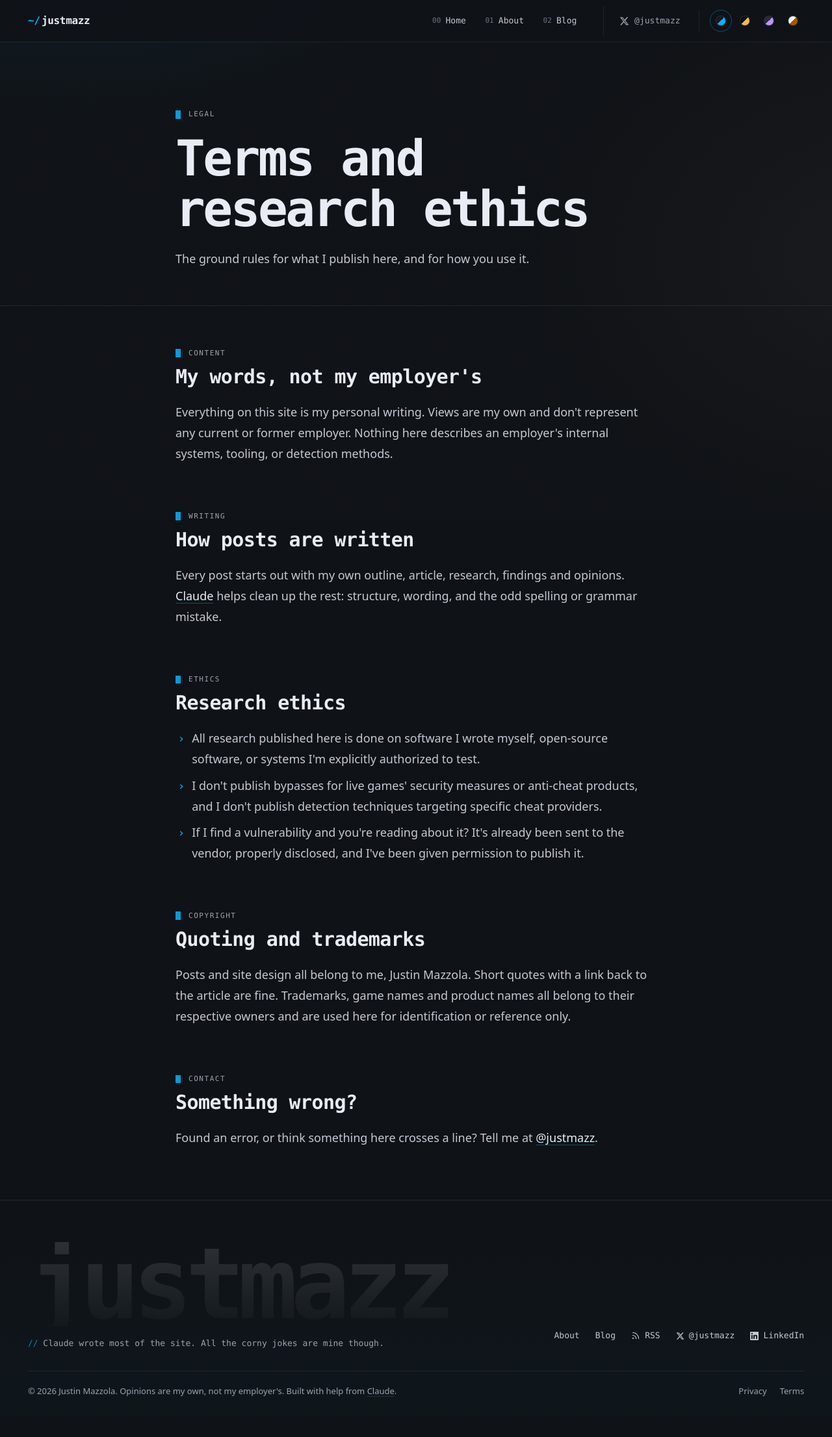
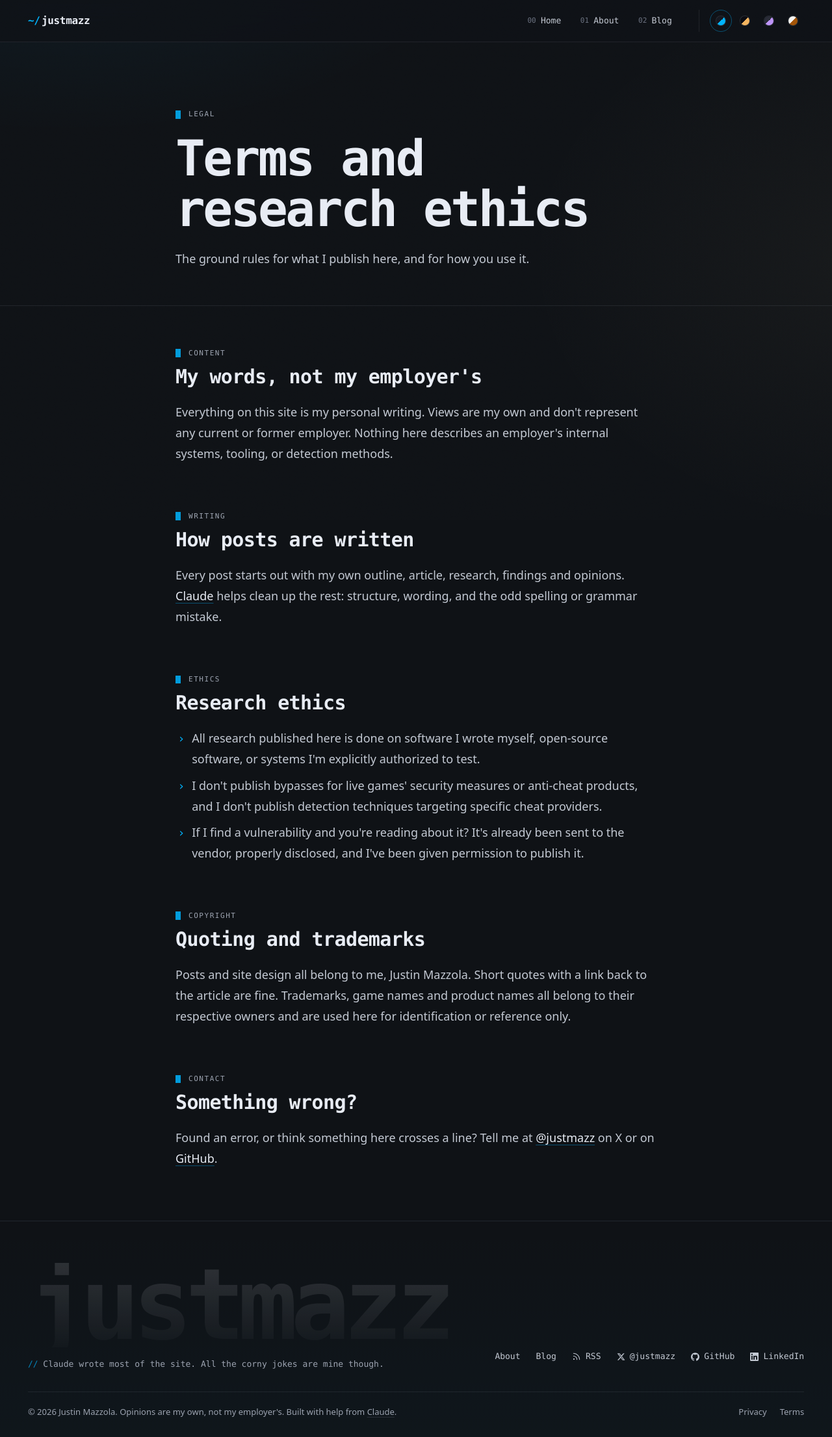
Before and after one commit to jmazzola/jmazzola.github.io, an Eleventy site: page src/terms.njk in a window 1280 px wide. Shown: the whole page at 65% size. Before the commit the page ends 2180 px from the top, so only its background shows below. Built offline with nearby package versions, Linux system fonts and the light colour scheme; Eleventy itself is replaced by a stand-in of ours; files that its build step writes are made by us from their sources; a web font is replaced by a local one; what diff would draw is missing.

Commit message:
Site: GitHub link in footer, About and contact spots; drop X from header; footer links on one line

```diff
--- a/src/_data/site.json
+++ b/src/_data/site.json
@@ -23,6 +23,7 @@
   "twitter": "justmazz",
   "twitterUrl": "https://x.com/justmazz",
   "linkedinUrl": "https://www.linkedin.com/in/justinmazzola",
+  "githubUrl": "https://github.com/jmazzola",
   "since": 2026,
   "theme": "titanium",
   "themes": {
--- a/src/_includes/base.njk
+++ b/src/_includes/base.njk
@@ -81,7 +81,7 @@
     "jobTitle": "{{ site.jobTitle }}",
     "description": "Ex-cheat dev turned senior security engineer, specializing in reverse engineering, anti-cheat, and anti-piracy.",
     "url": "{{ site.url }}/about/",
-    "sameAs": ["{{ site.twitterUrl }}"],
+    "sameAs": ["{{ site.twitterUrl }}", "{{ site.githubUrl }}"],
     "alumniOf": { "@type": "CollegeOrUniversity", "name": "Full Sail University" },
     "knowsAbout": ["Reverse engineering", "Anti-cheat", "Anti-piracy", "DRM", "LLVM", "Windows internals", "Kernel drivers", "x86", "PowerPC"]
   }
@@ -122,7 +122,6 @@
             <li><a class="nav-link" href="/about/"{% if section == "about" %} aria-current="page"{% endif %}><span class="nav-index" aria-hidden="true">01</span>About</a></li>
             <li><a class="nav-link" href="/blog/"{% if section == "blog" %} aria-current="{{ 'page' if page.url == '/blog/' else 'true' }}"{% endif %}><span class="nav-index" aria-hidden="true">02</span>Blog</a></li>
           </ul>
-          <a class="nav-social" href="{{ site.twitterUrl }}" rel="me noopener" target="_blank">{{ icons.xlogo(15) }}<span>@{{ site.twitter }}</span></a>
           <div class="theme-picker" role="group" aria-label="Color theme" data-theme-picker data-themes="{{ site.themes | dump | forceescape }}">
             {#- hidden themes render last ("1337" is an integer-like key, so JS puts it first) and stay hidden until unlocked -#}
             {%- for pass in [false, true] %}
@@ -155,6 +154,7 @@
             <li><a href="/blog/">Blog</a></li>
             <li><a href="/feed.xml">{{ icons.svg("rss", 14) }}RSS</a></li>
             <li><a href="{{ site.twitterUrl }}" rel="me noopener" target="_blank">{{ icons.xlogo(13) }}@{{ site.twitter }}</a></li>
+            <li><a href="{{ site.githubUrl }}" rel="me noopener" target="_blank">{{ icons.github(13) }}GitHub</a></li>
             <li><a href="{{ site.linkedinUrl }}" rel="me noopener" target="_blank">{{ icons.linkedin(13) }}LinkedIn</a></li>
           </ul>
         </nav>
--- a/src/_includes/icons.njk
+++ b/src/_includes/icons.njk
@@ -23,3 +23,8 @@
 {%- macro linkedin(size=16) -%}
 <svg class="icon icon-linkedin" width="{{ size }}" height="{{ size }}" viewBox="0 0 24 24" fill="currentColor" aria-hidden="true" focusable="false"><path d="M20.447 20.452h-3.554v-5.569c0-1.328-.027-3.037-1.852-3.037-1.853 0-2.136 1.445-2.136 2.939v5.667H9.351V9h3.414v1.561h.046c.477-.9 1.637-1.85 3.37-1.85 3.601 0 4.267 2.37 4.267 5.455v6.286zM5.337 7.433c-1.144 0-2.063-.926-2.063-2.065 0-1.138.92-2.063 2.063-2.063 1.14 0 2.064.925 2.064 2.063 0 1.139-.925 2.065-2.064 2.065zm1.782 13.019H3.555V9h3.564v11.452zM22.225 0H1.771C.792 0 0 .774 0 1.729v20.542C0 23.227.792 24 1.771 24h20.451C23.2 24 24 23.227 24 22.271V1.729C24 .774 23.2 0 22.222 0h.003z"/></svg>
 {%- endmacro -%}
+
+{#- GitHub mark, filled like the X one. -#}
+{%- macro github(size=16) -%}
+<svg class="icon icon-github" width="{{ size }}" height="{{ size }}" viewBox="0 0 24 24" fill="currentColor" aria-hidden="true" focusable="false"><path d="M12 .297c-6.63 0-12 5.373-12 12 0 5.303 3.438 9.8 8.205 11.385.6.113.82-.258.82-.577 0-.285-.01-1.04-.015-2.04-3.338.724-4.042-1.61-4.042-1.61C4.422 18.07 3.633 17.7 3.633 17.7c-1.087-.744.084-.729.084-.729 1.205.084 1.838 1.236 1.838 1.236 1.07 1.835 2.809 1.305 3.495.998.108-.776.417-1.305.76-1.605-2.665-.3-5.466-1.332-5.466-5.93 0-1.31.465-2.38 1.235-3.22-.135-.303-.54-1.523.105-3.176 0 0 1.005-.322 3.3 1.23.96-.267 1.98-.399 3-.405 1.02.006 2.04.138 3 .405 2.28-1.552 3.285-1.23 3.285-1.23.645 1.653.24 2.873.12 3.176.765.84 1.23 1.91 1.23 3.22 0 4.61-2.805 5.625-5.475 5.92.42.36.81 1.096.81 2.22 0 1.606-.015 2.896-.015 3.286 0 .315.21.69.825.57C20.565 22.092 24 17.592 24 12.297c0-6.627-5.373-12-12-12"/></svg>
+{%- endmacro -%}
--- a/src/about.njk
+++ b/src/about.njk
@@ -185,7 +185,7 @@ permalink: /about/
         <div><dt>Now</dt><dd>Senior Engineer II<small>[redacted]</small></dd></div>
         <div><dt>Previously</dt><dd>Rockstar Games<small>Anti-cheat and anti-piracy</small></dd></div>
         <div><dt>Education</dt><dd>Full Sail University<small>BS Game Development, Course Director Award</small></dd></div>
-        <div><dt>Elsewhere</dt><dd><a href="{{ site.twitterUrl }}" rel="me noopener" target="_blank">@{{ site.twitter }}</a></dd><dd><a href="{{ site.linkedinUrl }}" rel="me noopener" target="_blank">LinkedIn</a></dd></div>
+        <div><dt>Elsewhere</dt><dd><a href="{{ site.twitterUrl }}" rel="me noopener" target="_blank">@{{ site.twitter }}</a></dd><dd><a href="{{ site.githubUrl }}" rel="me noopener" target="_blank">GitHub</a></dd><dd><a href="{{ site.linkedinUrl }}" rel="me noopener" target="_blank">LinkedIn</a></dd></div>
       </dl>
     </aside>
   </div>
--- a/src/css/style.css
+++ b/src/css/style.css
@@ -357,19 +357,6 @@ a.cat:hover { color: var(--ink); }
   height: 1px;
   background: var(--accent);
 }
-.nav-social {
-  display: inline-flex;
-  align-items: center;
-  gap: 0.5rem;
-  min-height: 44px;
-  padding-left: 1.5rem;
-  border-left: 1px solid var(--line);
-  font-family: var(--font-mono);
-  font-size: var(--step--1);
-  color: var(--ink-mute);
-  transition: color var(--dur) var(--ease-out);
-}
-.nav-social:hover { color: var(--accent); }
 
 /* ---------- theme picker ---------- */
 .theme-picker {
@@ -504,14 +491,12 @@ a.cat:hover { color: var(--ink); }
   .js .nav-link:hover { background: transparent; }
   .js .nav-link[aria-current]::after { display: none; }
   .js .nav-link[aria-current] { color: var(--accent); }
-  .js .nav-social { padding: 0.5rem 0 0.25rem; border-left: 0; min-height: 56px; }
-  .js .theme-picker { flex-wrap: wrap; gap: 0.5rem; padding: 0.25rem 0 1.25rem; border-left: 0; }
+  .js .theme-picker { flex-wrap: wrap; gap: 0.5rem; padding: 1rem 0 1.25rem; border-left: 0; }
   .js .theme-option { min-height: 44px; padding: 0 0.9rem; border-color: var(--line-strong); }
   .js .theme-option[aria-pressed="true"] { border-color: var(--accent-line); }
 
   /* no JS: keep everything reachable, just compact */
   .no-js .header-inner { flex-wrap: wrap; padding-block: 0.5rem; }
-  .no-js .nav-social { display: none; }
   .no-js .nav-link { padding: 0 0.6rem; }
 }
 
@@ -1681,11 +1666,17 @@ html.lightbox-open { overflow: hidden; }
   background: linear-gradient(180deg, transparent, rgba(var(--accent-rgb), 0.025));
   overflow: hidden;
 }
+/* Flex, not grid: the links stay on one line, beside the wordmark when they
+   fit and on their own line under it when they don't. */
 .footer-top {
-  display: grid;
+  display: flex;
+  flex-wrap: wrap;
+  align-items: flex-end;
+  justify-content: space-between;
   gap: 2rem;
   padding-top: clamp(2.5rem, 6vw, 4rem);
 }
+.footer-sign { flex: 1 1 0; } /* never narrower than the wordmark; the quip wraps */
 .footer-mark {
   font-family: var(--font-mono);
   font-size: clamp(3rem, 15vw, 9.5rem);
@@ -1705,7 +1696,12 @@ html.lightbox-open { overflow: hidden; }
   color: var(--ink-mute);
 }
 .footer-quip::before { content: "// "; color: var(--accent); opacity: 0.7; }
-.footer-nav ul { display: flex; flex-wrap: wrap; gap: 0.25rem 1.5rem; padding: 0; list-style: none; }
+.footer-nav ul { display: flex; gap: 0.25rem 1.5rem; padding: 0; list-style: none; }
+/* phones: too narrow for one line, so wrap under the wordmark at full width */
+@media (max-width: 559.98px) {
+  .footer-nav { flex-basis: 100%; }
+  .footer-nav ul { flex-wrap: wrap; }
+}
 .footer-nav a {
   display: inline-flex;
   align-items: center;
@@ -1733,9 +1729,6 @@ html.lightbox-open { overflow: hidden; }
 .footer-legal a:hover { color: var(--accent); }
 .footer-bottom > p:first-child a { text-decoration: underline; text-decoration-color: var(--line-strong); text-underline-offset: 3px; }
 .footer-bottom > p:first-child a:hover { color: var(--accent); text-decoration-color: var(--accent); }
-@media (min-width: 860px) {
-  .footer-top { grid-template-columns: 1fr auto; align-items: end; }
-}
 
 /* ---------- motion preferences ---------- */
 @media (prefers-reduced-motion: reduce) {
--- a/src/llms.njk
+++ b/src/llms.njk
@@ -8,7 +8,7 @@ eleventyExcludeFromCollections: true
 
 > {{ site.description | safe }}
 
-{{ site.author }}: {{ site.tagline }}. Contact: [@{{ site.twitter }}]({{ site.twitterUrl }}).
+{{ site.author }}: {{ site.tagline }}. Contact: [@{{ site.twitter }}]({{ site.twitterUrl }}) on X or on [GitHub]({{ site.githubUrl }}).
 
 ## Pages
 {% for url in ["/", "/about/", "/blog/"] %}
--- a/src/privacy.njk
+++ b/src/privacy.njk
@@ -44,7 +44,7 @@ permalink: /privacy/
       <h2 class="chapter-title" id="pv-contact">Questions</h2>
     </div>
     <div class="prose">
-      <p>Ask me at <a href="{{ site.twitterUrl }}" rel="noopener" target="_blank">@{{ site.twitter }}</a>.</p>
+      <p>Ask me at <a href="{{ site.twitterUrl }}" rel="noopener" target="_blank">@{{ site.twitter }}</a> on X or on <a href="{{ site.githubUrl }}" rel="noopener" target="_blank">GitHub</a>.</p>
     </div>
   </section>
 </div>
--- a/src/terms.njk
+++ b/src/terms.njk
@@ -63,7 +63,7 @@ permalink: /terms/
       <h2 class="chapter-title" id="tm-contact">Something wrong?</h2>
     </div>
     <div class="prose">
-      <p>Found an error, or think something here crosses a line? Tell me at <a href="{{ site.twitterUrl }}" rel="noopener" target="_blank">@{{ site.twitter }}</a>.</p>
+      <p>Found an error, or think something here crosses a line? Tell me at <a href="{{ site.twitterUrl }}" rel="noopener" target="_blank">@{{ site.twitter }}</a> on X or on <a href="{{ site.githubUrl }}" rel="noopener" target="_blank">GitHub</a>.</p>
     </div>
   </section>
 </div>
```
Also changed, not shown: README.md.
